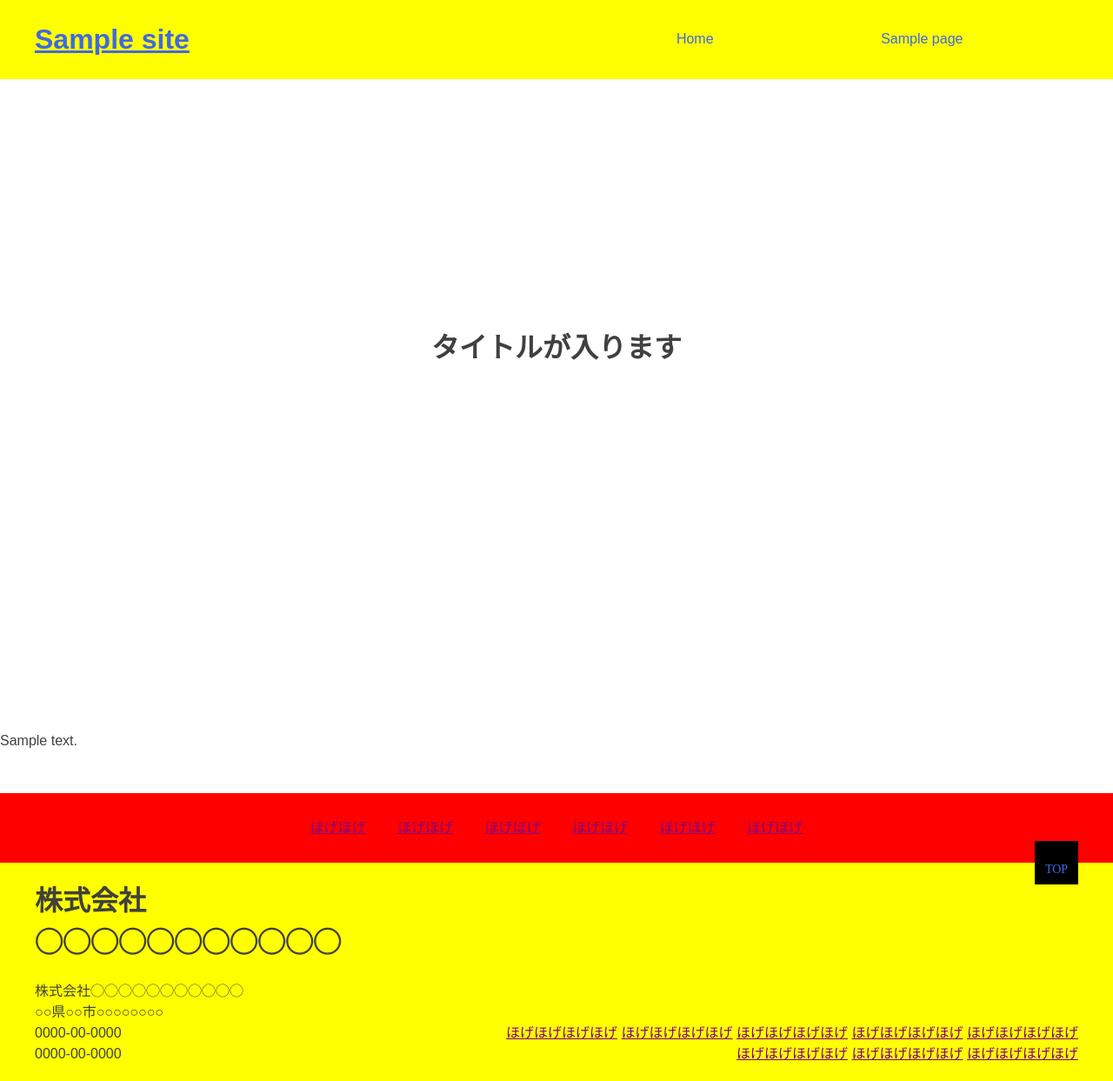
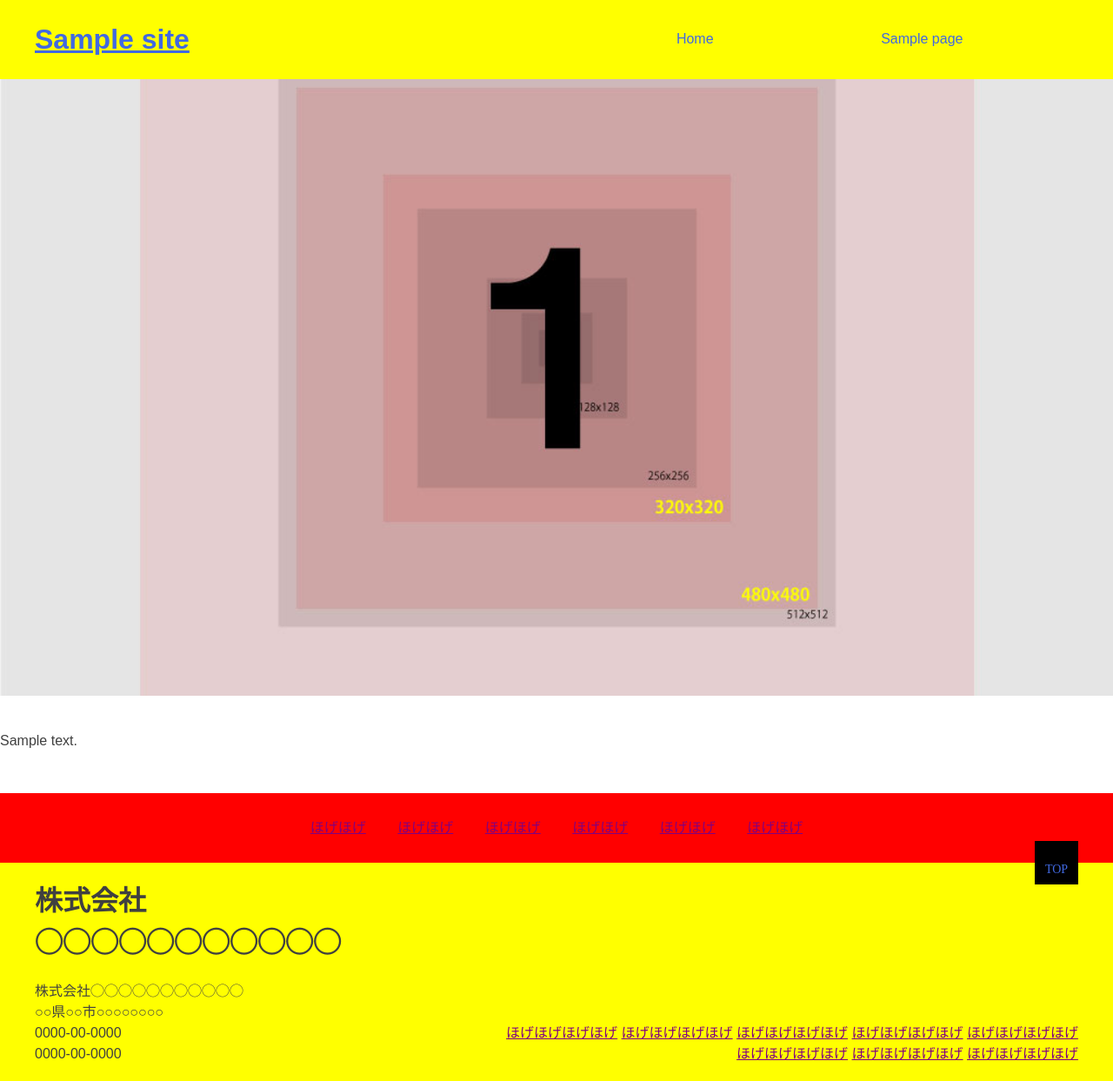
Before and after one commit to 482ams/wp_theme, a WordPress theme: template themes/theme/front-page.php in a window 1280 px wide. Shown: the top 1243 px of the page at 87% size. Run offline with PHP 8.4 and a stand-in for WordPress, Linux system fonts and the light colour scheme; the site name, menu and one post (Sample post) are stand-ins, and other content is empty; some libraries are stand-ins or nearby versions.

Commit message:
トップページヒーローエリアのスライダー追加

```diff
--- a/themes/theme/front-page.php
+++ b/themes/theme/front-page.php
@@ -15,16 +15,15 @@
 get_header();
 ?>
   <!-- ヒーローエリア -->
-  <div id="hero" class="hero">
+  <div id="hero" class="hero js-scroll-togled" data-toggled-delay= "200">
     <div class="hero__back">
-      <ul class="hero-bg-slide">
-        <li><img src="" alt=""></li>
-        <li><img src="" alt=""></li>
-        <li><img src="" alt=""></li>
-        <li><img src="" alt=""></li>
-        <li><img src="" alt=""></li>
-        <li><img src="" alt=""></li>
-      </ul>
+      <div class="swiper-container">
+        <ul class="swiper-wrapper hero-bg-slide">
+          <li class="swiper-slide no_swipe"><div class="cover_img"><img src="<?php echo get_template_directory_uri() . '/img/demo/demo_img_1024_768_1.jpg' ?>" alt=""></div></li>
+          <li class="swiper-slide no_swipe"><div class="cover_img"><img src="<?php echo get_template_directory_uri() . '/img/demo/demo_img_1024_768_2.jpg' ?>" alt=""></div></li>
+          <li class="swiper-slide no_swipe"><div class="cover_img"><img src="<?php echo get_template_directory_uri() . '/img/demo/demo_img_1024_768_3.jpg' ?>" alt=""></div></li>
+        </ul>
+      </div>
     </div>
     <div class="hero__front">
       <div class="hero__front__inner">
--- a/themes/theme/inc/origin/functions.php
+++ b/themes/theme/inc/origin/functions.php
@@ -16,7 +16,7 @@
 
   function __construct() {
     /* style、script読み込み */
-    add_action( 'wp_enqueue_scripts', array( $this, 'theme_scripts' ) );
+    add_action( 'wp_enqueue_scripts', array( $this, 'theme_styles_scripts' ) );
 
     /* Wordpressの追加基本設定 */
     // new Class_wp_custom_setting();
@@ -57,12 +57,20 @@
   }
 
   /* style、script読み込み */
-  public function theme_scripts() {
+  public function theme_styles_scripts() {
     wp_enqueue_style( 'add-theme-style', get_template_directory_uri(). '/add.css', 'theme-style' );
     // wp_enqueue_style( 'fontawsome', 'href="//netdna.bootstrapcdn.com/font-awesome/4.0.3/css/font-awesome.min.css', 'theme-style' );
 
     wp_enqueue_script( 'jquery' );
-    wp_enqueue_script( 'theme-script', get_template_directory_uri() . '/js/origin/script.js', array( 'jquery' ), '', true );
+
+    /* トップページスライダー使用 */
+    if( is_front_page() ){
+      wp_enqueue_style( 'swiper_style', 'https://cdnjs.cloudflare.com/ajax/libs/Swiper/4.3.3/css/swiper.min.css' );
+      wp_enqueue_script( 'swiper_script', 'https://cdnjs.cloudflare.com/ajax/libs/Swiper/4.3.3/js/swiper.min.js', array(), '', true );
+    }
+
+    wp_enqueue_script( 'theme-script', get_template_directory_uri() . '/js/origin/script.js', array( 'jquery','swiper_script' ), '', true );
+
 
     // /* googlemap表示(google map api使用の場合) */
   	// if( is_page( 'company' ) ){
--- a/themes/theme/js/origin/script.js
+++ b/themes/theme/js/origin/script.js
@@ -63,11 +63,7 @@
     }else{
       target.addClass( "toggle-on" );
     }
-
-    /* data-toggle-dont-change-parentが付与されている場合 */
-
   });
-
 });
 
 /* ================================
@@ -112,3 +108,40 @@
     });
   });
 });
+
+/* ================================
+* swiper（トップページスライダー）の設定
+================================ */
+ jQuery(document).ready(function () {
+  var mySwiper = new Swiper ('.swiper-container', {
+    /* オプション */
+    loop: true,
+    noSwiping: true,
+    noSwipingClass: 'no_swipe',
+    autoplay: {
+      delay: 5000,
+    },
+    speed: 2000,
+    // effect:"slide",
+    effect:"fade",
+    // effect:"cube",
+    // effect:"coverflow",
+    // effect:"flip",
+
+    /* ページネーション */
+    // pagination: {
+    //   el: '.swiper-pagination',
+    // },
+
+    /* ナビゲーション */
+    // navigation: {
+    //   nextEl: '.swiper-button-next',
+    //   prevEl: '.swiper-button-prev',
+    // },
+
+    /* スクロールバー */
+    // scrollbar: {
+    //   el: '.swiper-scrollbar',
+    // },
+  })
+})
--- /dev/null
+++ b/themes/theme/sass/_component.scss
@@ -0,0 +1,21 @@
+//main:style.scss
+
+/* imgをbackground coverと同等の表示 */
+.cover_img{
+  position: relative;
+  overflow: hidden;
+  width: 100%;
+  height: 100%;
+  // max-height: 100vh; /* 単体動作させる場合に必要 */
+  img{
+    position: absolute;
+    top: 50%;
+    left: 50%;
+    width: auto;
+    height: auto;
+    min-width: 100%;
+    min-height: 100%;
+    max-width: inherit;
+    transform: translate(-50%,-50%);
+  }
+}
--- a/themes/theme/sass/_front_page.scss
+++ b/themes/theme/sass/_front_page.scss
@@ -4,6 +4,18 @@
   position: relative;
   height: 100vh;
   width: 100vw;
+  &::after{
+    content: '';
+    display: block;
+    position: absolute;
+    top: 0;
+    bottom: 0;
+    left: 0;
+    right: 0;
+    z-index: 1;
+  }
+
+
    &__back,&__front{
     position: absolute;
     left: 0;
@@ -11,7 +23,18 @@
     top: 0;
     bottom: 0;
   }
-  &__back{}
+  &__back{
+    .swiper-container{
+     width: 100%;
+     height: 100%;
+   }
+    ul{
+      width: 100%;
+      li{
+        width: 100%;
+      }
+    }
+  }
   &__front{
     display: table;
     width: 100%;
@@ -23,6 +46,7 @@
     }
   }
 }
+
 .hero-bg-slide{
     list-style: none;
     margin: 0;
--- a/themes/theme/sass/style.scss
+++ b/themes/theme/sass/style.scss
@@ -129,6 +129,7 @@
 }
 /* ============================================================ */
 @import "mixin";
+@import "component";
 @import "header";
 @import "footer";
 @import "front_page";
```
Also changed, not shown: themes/theme/img/demo/demo_img_1024_768.jpg (added), themes/theme/img/demo/demo_img_1024_768_1.jpg (added), themes/theme/img/demo/demo_img_1024_768_2.jpg (added), themes/theme/img/demo/demo_img_1024_768_3.jpg (added), themes/theme/style.css, 1 other file.
